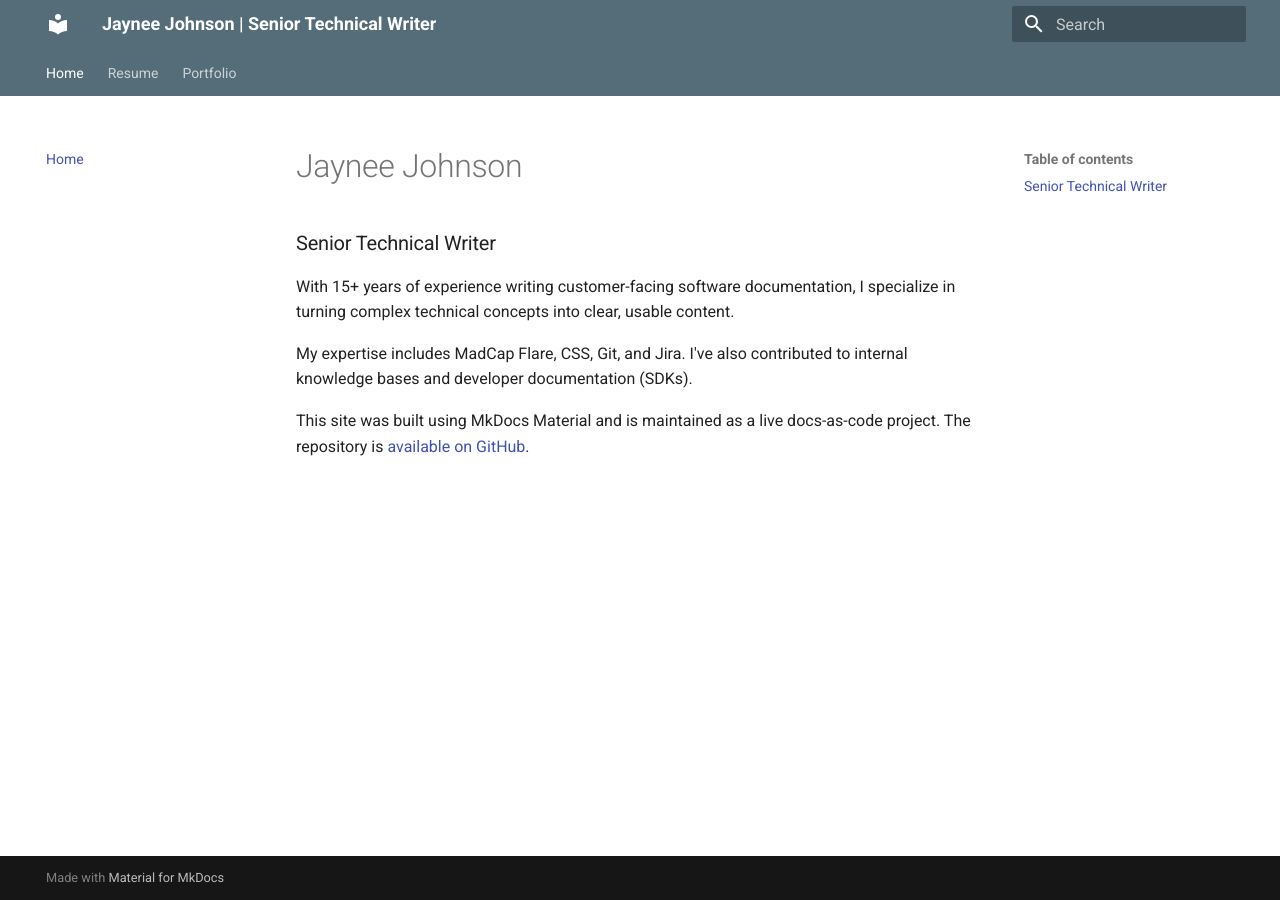
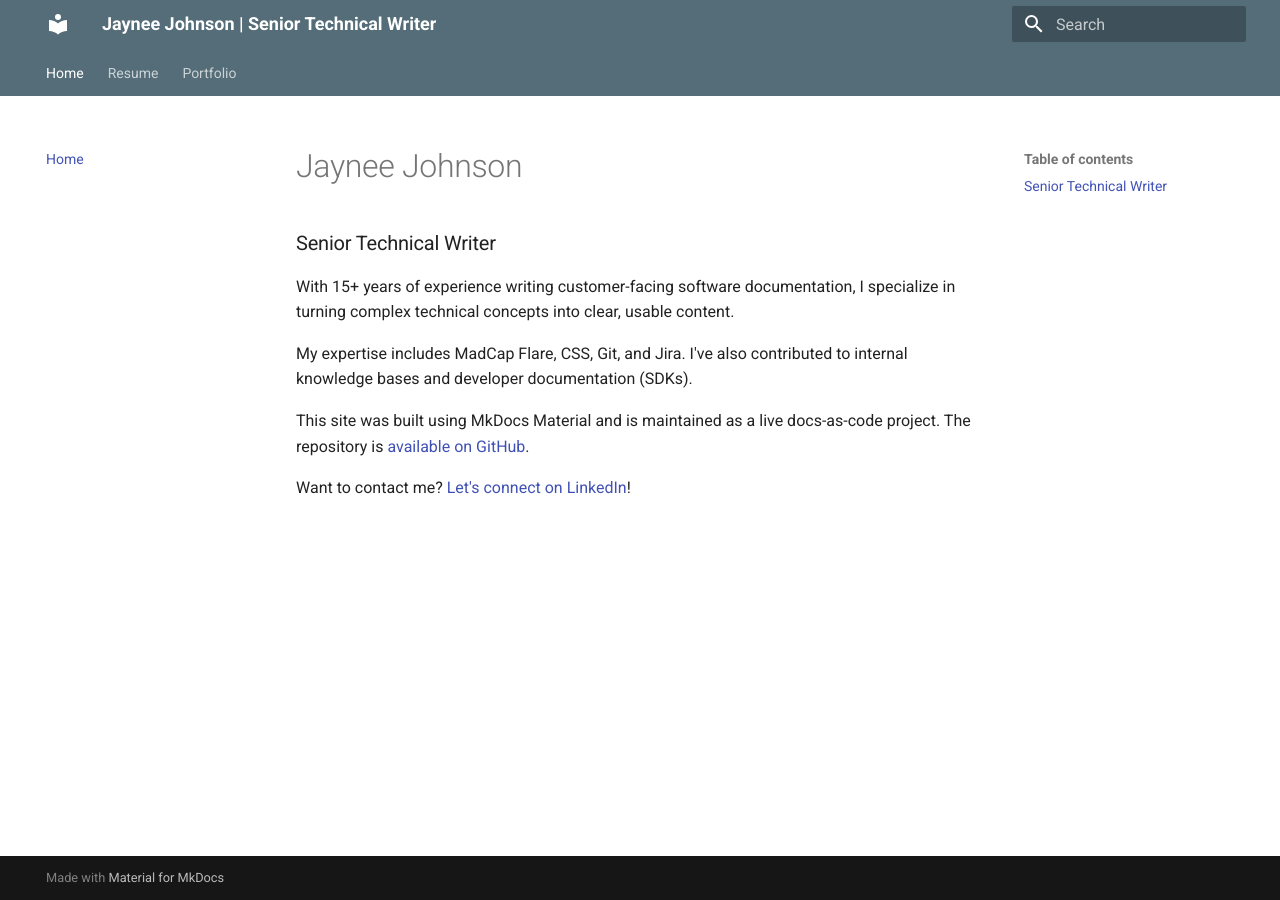
Before and after one commit to jaynee-johnson/ProfessionalPortfolio, an MkDocs documentation site: the page built from docs/index.md, in a window 1280 px wide. Built offline with MkDocs 1.6.1 and Material for MkDocs 9.7.7, drawn with Linux system fonts in a browser that asks for light colours.

Commit message:
Contact info added to home page.

```diff
--- a/docs/index.md
+++ b/docs/index.md
@@ -6,3 +6,5 @@ With 15+ years of experience writing customer-facing  software documentation, I
 My expertise includes MadCap Flare, CSS, Git, and Jira. I've also contributed to internal knowledge bases and developer documentation (SDKs).
 
 This site was built using MkDocs Material and is maintained as a live docs-as-code project. The repository is [available on GitHub](https://github.com/jaynee-johnson/ProfessionalPortfolio).
+
+Want to contact me? [Let's connect on LinkedIn](https://www.linkedin.com/in/jayneejohnson/)!
```
